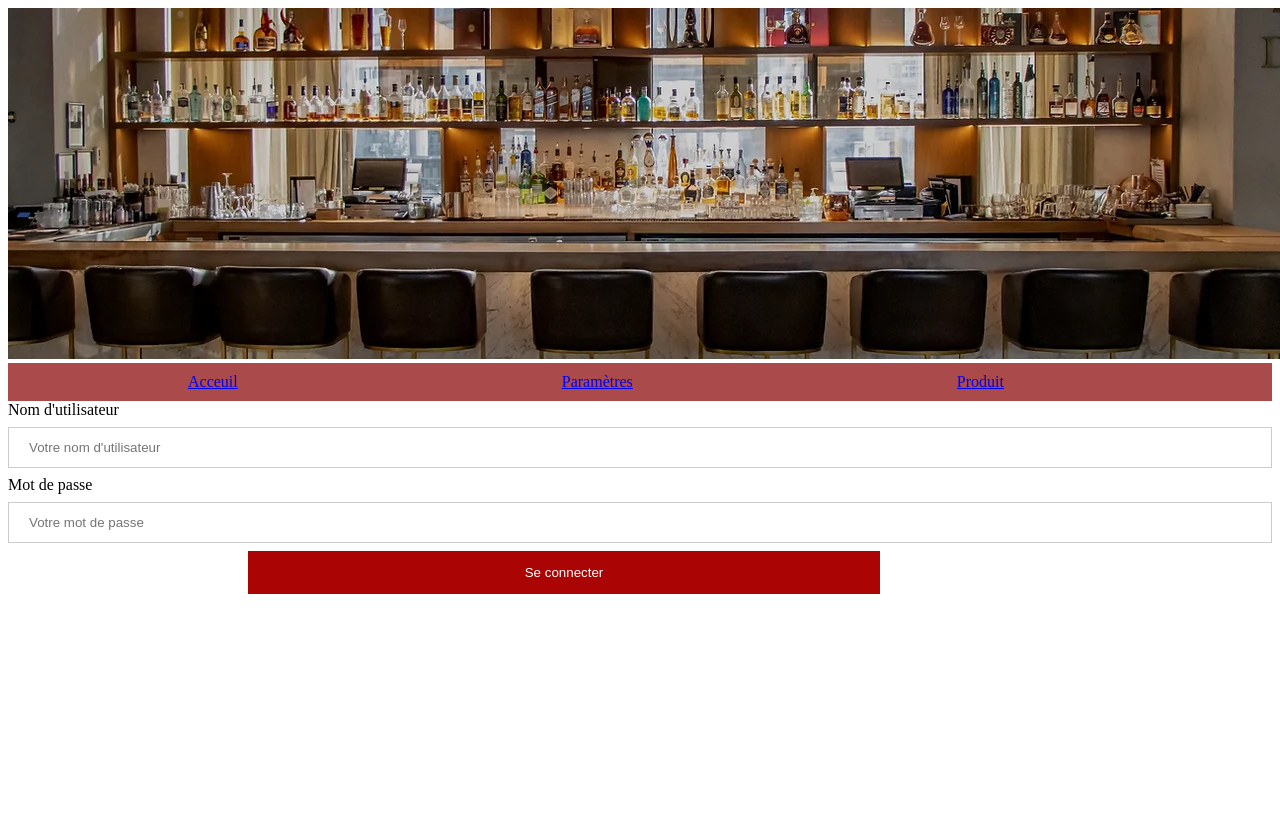
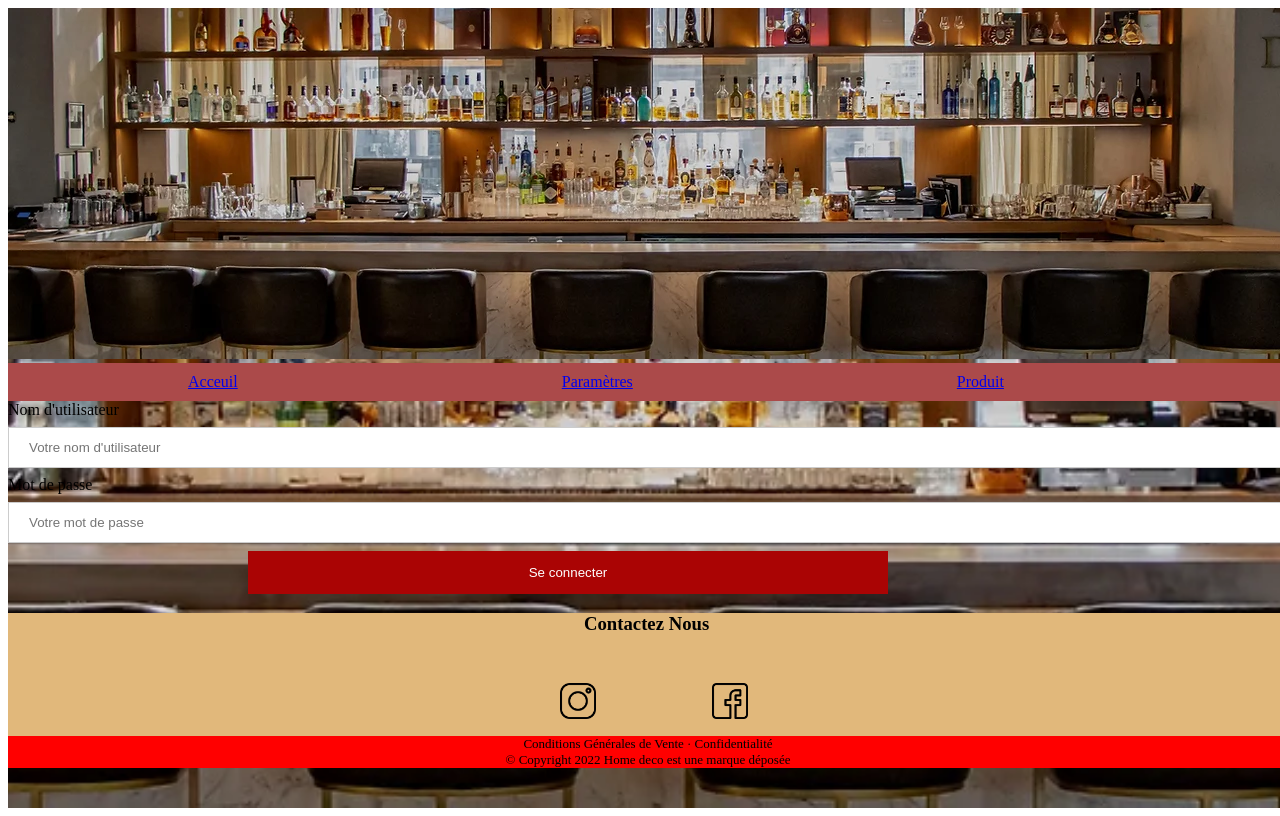
Before and after one commit to MenousMeriem/Test_TR, a plain HTML site: page index.html in a window 1280 px wide. Shown: the top 816 px of the page. Drawn offline with Linux system fonts and the light colour scheme.

Commit message:
fuuter_background

```diff
--- a/index.html
+++ b/index.html
@@ -11,7 +11,7 @@
     <link href="https://fonts.googleapis.com/css2?family=Roboto:ital,wght@0,400;1,700&display=swap" rel="stylesheet">
     <link rel="stylesheet" href="styles.css">
 </head>
-
+<header>
 <img src="./dfcaa9_16491c56774849769986802a255e838b_mv2.webp" >
 
 
@@ -40,5 +40,14 @@
 
 
     </form>
+
+<footer class="foot">
+  <h3 class="cont"><b>Contactez Nous</b></h3>
+
+    <img src="./facebook.png" alt="" class="Face" height="36" width="36">
+    <img src="./instagram.png" alt="" class="insta" height="36" width="36">
+    <p class="futter">Conditions Générales de Vente · Confidentialité<br> © Copyright 2022 Home deco est une marque déposée</p>
+  </header>
+</footer>
 </body>
 </html>
--- a/styles.css
+++ b/styles.css
@@ -72,3 +72,32 @@ margin-left: -50%;
   color: blanchedalmond;
 
   }
+  .foot{
+    background-color:rgb(225, 184, 123);
+  }
+  .futter{
+    font-size: small;
+    text-align: center;
+  }
+
+  .Face{
+    margin-left: 55%;
+
+  }
+  .insta{
+    margin-left: -15%;
+
+  }
+  .cont{
+    margin-left: 45%;
+    padding-bottom: 30px;
+
+  }
+  header {
+    background-image: url("./dfcaa9_16491c56774849769986802a255e838b_mv2.webp");
+    background-position: center;
+    background-size: cover;
+    width: 100vw;
+    min-height: 100vh;
+
+    }
```
Also changed, not shown: facebook.png (added), instagram.png (added).
